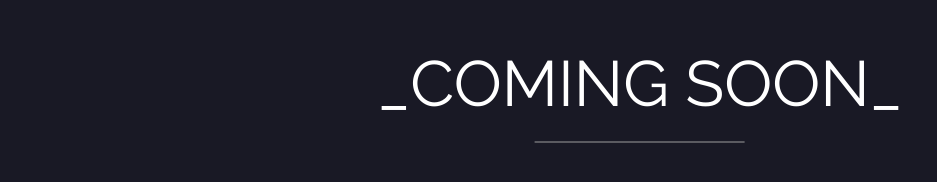
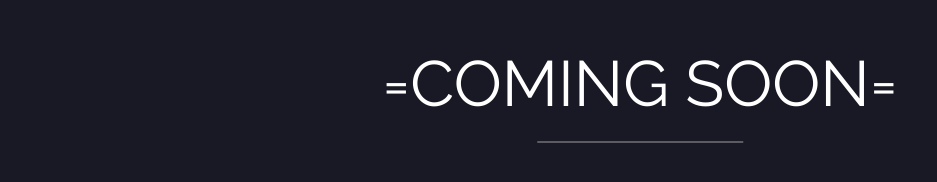
Before and after one commit to mblobao/wpackgames, a plain HTML site: page docs/index.html in a window 1280 px wide. Shown: the part 307-489 px from the top of the page, without its empty margins (0-937 px from the left). Drawn offline with nearby package versions, Linux system fonts and the light colour scheme.

Commit message:
Update index.html

```diff
--- a/docs/index.html
+++ b/docs/index.html
@@ -23,7 +23,7 @@ body, html {height: 100%}
     <!-- Logo -->
   </div>
   <div class="w3-display-middle">
-    <h1 class="w3-jumbo w3-animate-top">_COMING SOON_</h1>
+    <h1 class="w3-jumbo w3-animate-top">=COMING SOON=</h1>
     <hr class="w3-border-grey" style="margin:auto;width:40%">
     <p class="w3-large w3-center"></p>
   </div>
```
